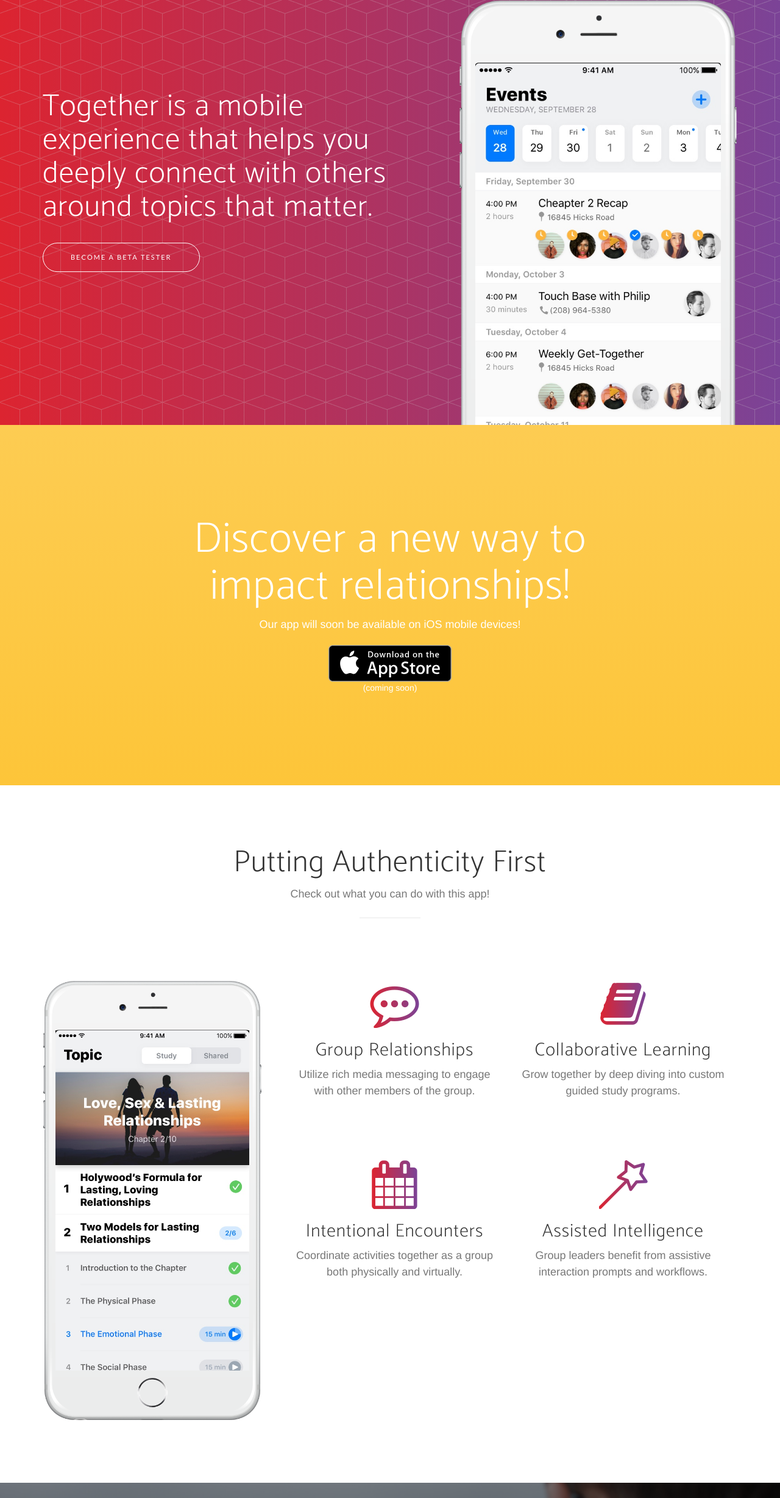
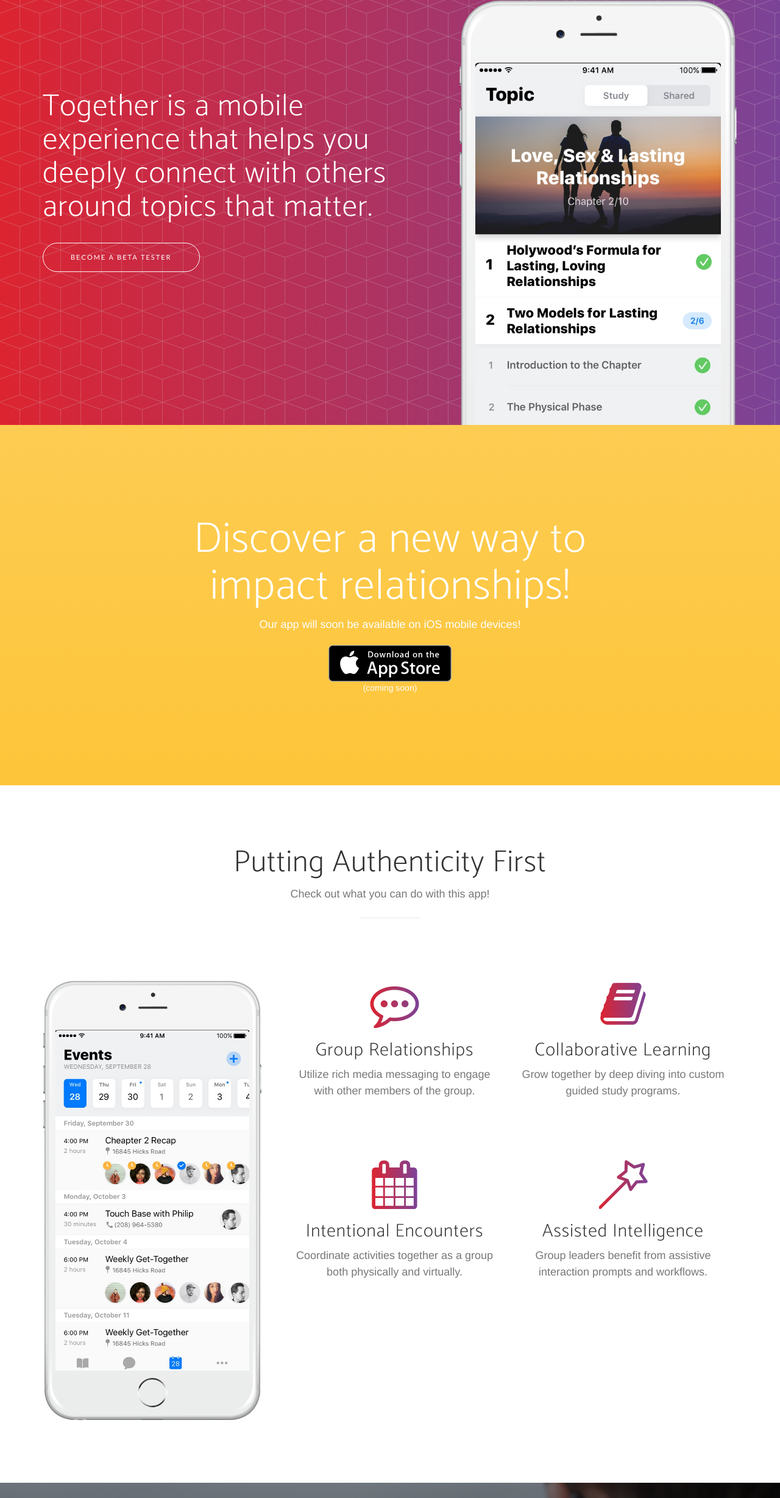
Before and after one commit to marckrejci/venturecc.github.io, a website: page index.html in a window 1280 px wide. Shown: the part 103-2560 px from the top of the page at 61% size. Drawn offline with nearby package versions, Linux system fonts and the light colour scheme; a web font is replaced by a local one.

Commit message:
Swap Photos
flip order

```diff
--- a/index.html
+++ b/index.html
@@ -84,7 +84,7 @@
                             <div class="device">
                                 <div class="screen">
                                     <!-- Demo image for screen mockup, you can put an image here, some HTML, an animation, video, or anything else! -->
-                                    <img src="img/chat.jpg" class="img-responsive" alt="">
+                                    <img src="img/sidebar.jpg" class="img-responsive" alt="">
                                 </div>
                                 <div class="button">
                                     <!-- You can hook the "home button" to some JavaScript events or just remove it -->
@@ -131,7 +131,7 @@
                             <div class="device">
                                 <div class="screen">
                                     <!-- Demo image for screen mockup, you can put an image here, some HTML, an animation, video, or anything else! -->
-                                    <img src="img/sidebar.jpg" class="img-responsive" alt=""> </div>
+                                    <img src="img/chat.jpg" class="img-responsive" alt=""> </div>
                                 <div class="button">
                                     <!-- You can hook the "home button" to some JavaScript events or just remove it -->
                                 </div>
```
